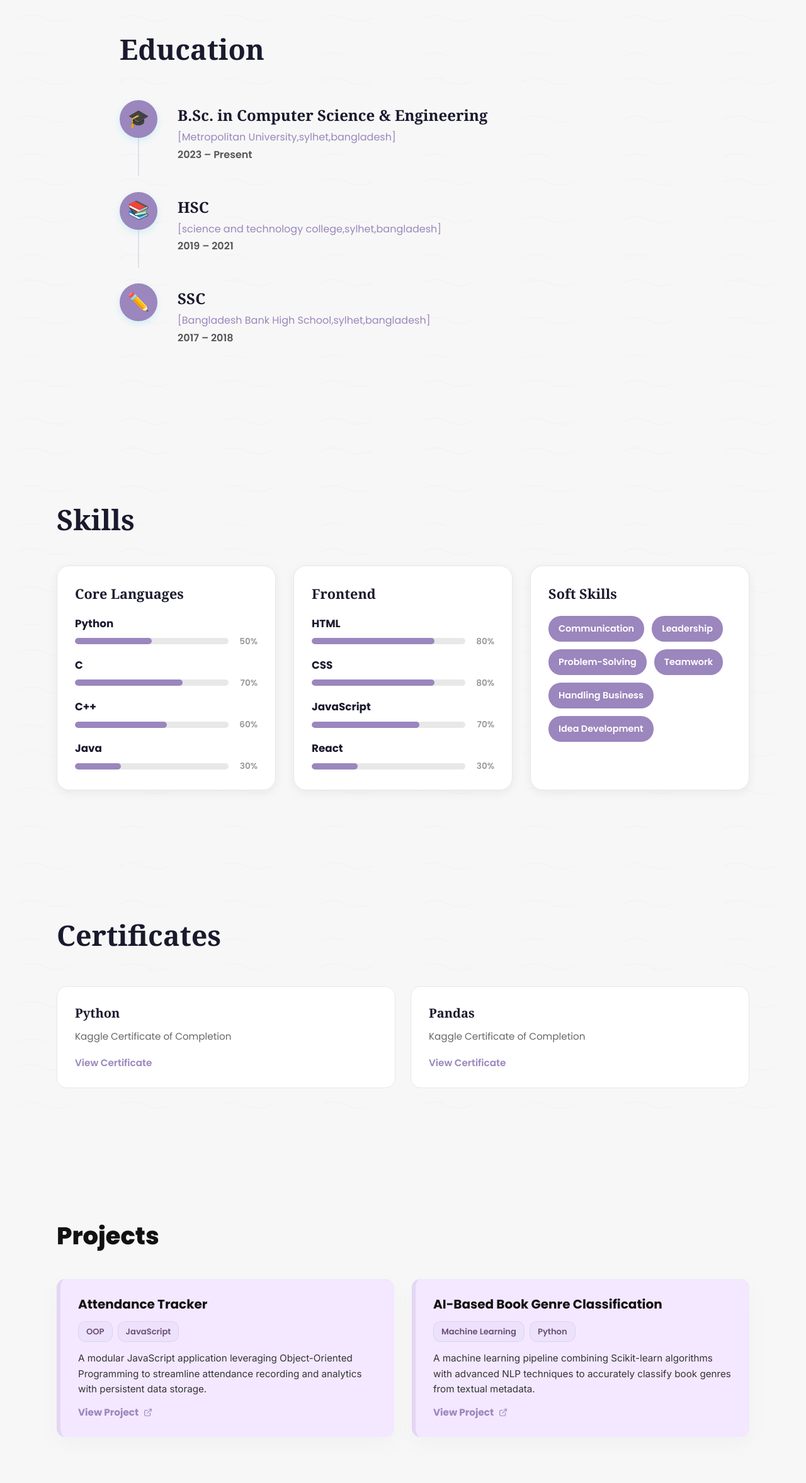
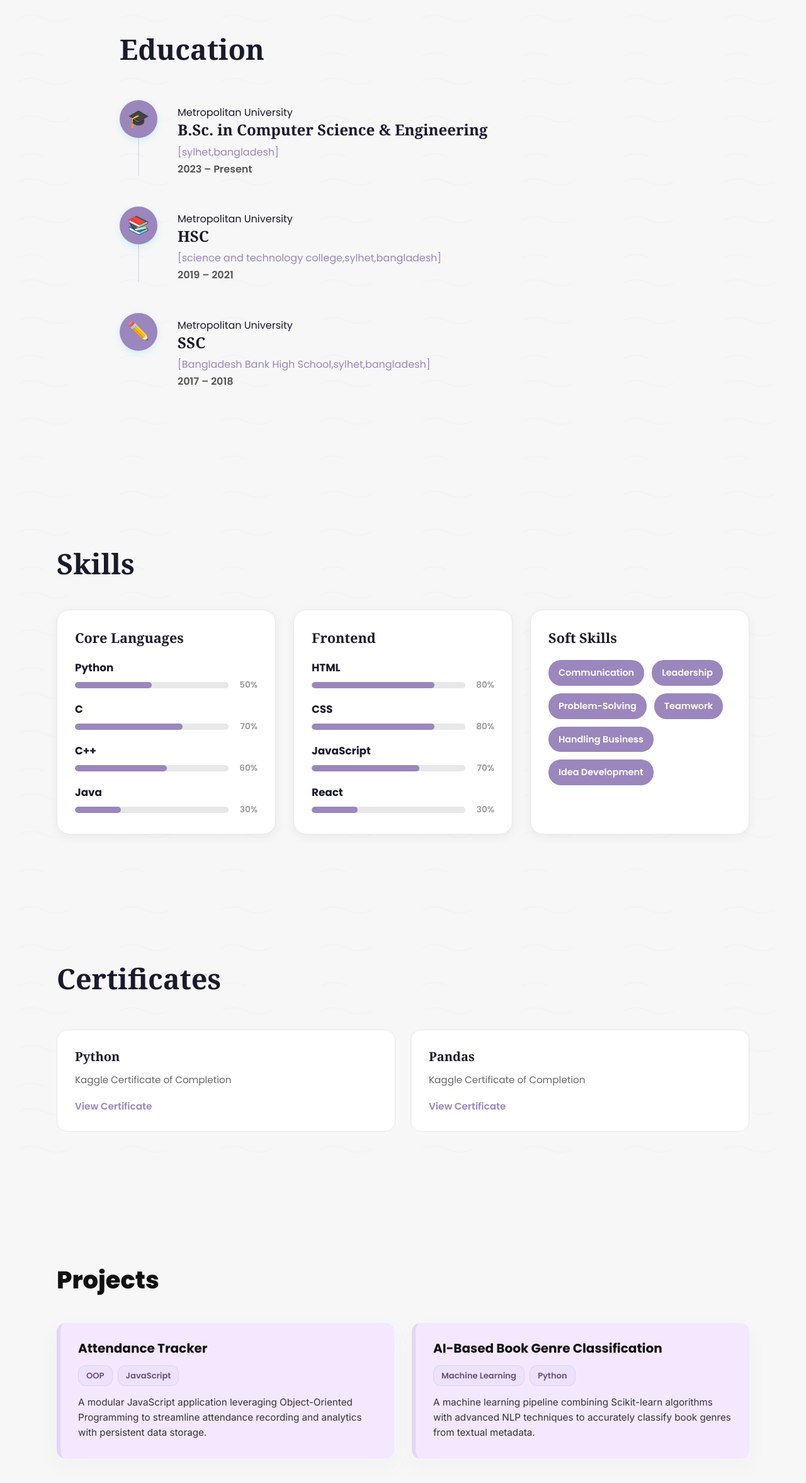
Before and after one commit to mmoriomlutfa7/mariom-portfolio, a React (Vite) app: page / in a window 1280 px wide. Shown: the part 1528-3883 px from the top of the page at 63% size. Built offline with nearby package versions, Linux system fonts and the light colour scheme.

Commit message:
Updated UI

```diff
--- a/src/components/Education.jsx
+++ b/src/components/Education.jsx
@@ -6,7 +6,7 @@ const EducationItem = ({ degree, institution, year, icon }) => (
     <div className={styles.dotContainer}>
       <div className={styles.dot}>{icon}</div>
     </div>
-    <div className={styles.content}>
+    <div className={styles.content}>Metropolitan University
       <h3 className={styles.degree}>{degree}</h3>
       <p className={styles.institution}>{institution}</p>
       <p className={styles.year}>{year}</p>
@@ -18,7 +18,7 @@ const Education = () => {
   const educationData = [
     {
       degree: 'B.Sc. in Computer Science & Engineering',
-      institution: '[Metropolitan University,sylhet,bangladesh]',
+      institution: '[sylhet,bangladesh]',
       year: '2023 – Present',
       icon: '🎓'
     },
--- a/src/components/Projects.jsx
+++ b/src/components/Projects.jsx
@@ -33,10 +33,7 @@ const Projects = () => {
                 ))}
               </div>
               <p className={styles.description}>{project.description}</p>
-              <a href="#" className={styles.viewLink}>
-                View Project
-                <ExternalLink size={14} />
-              </a>
+
             </article>
           ))}
         </div>
```
